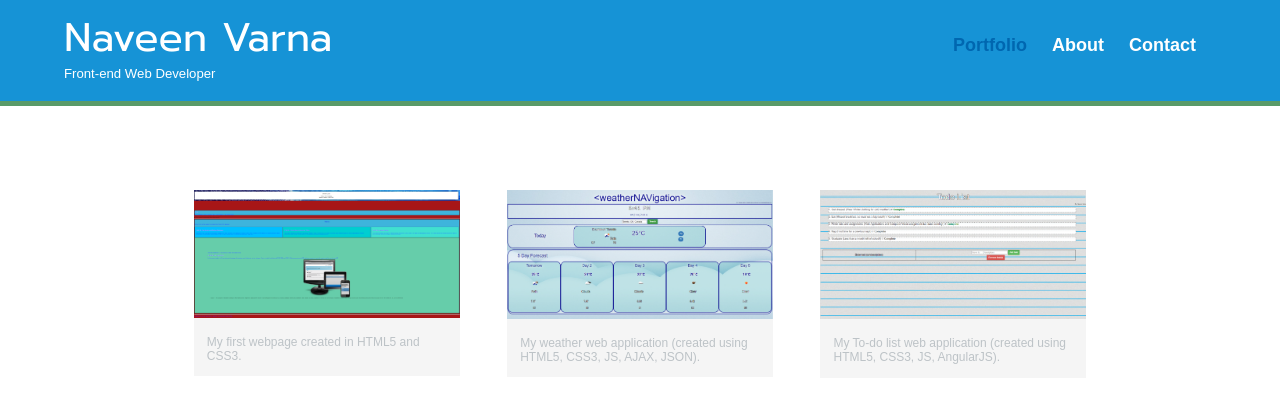
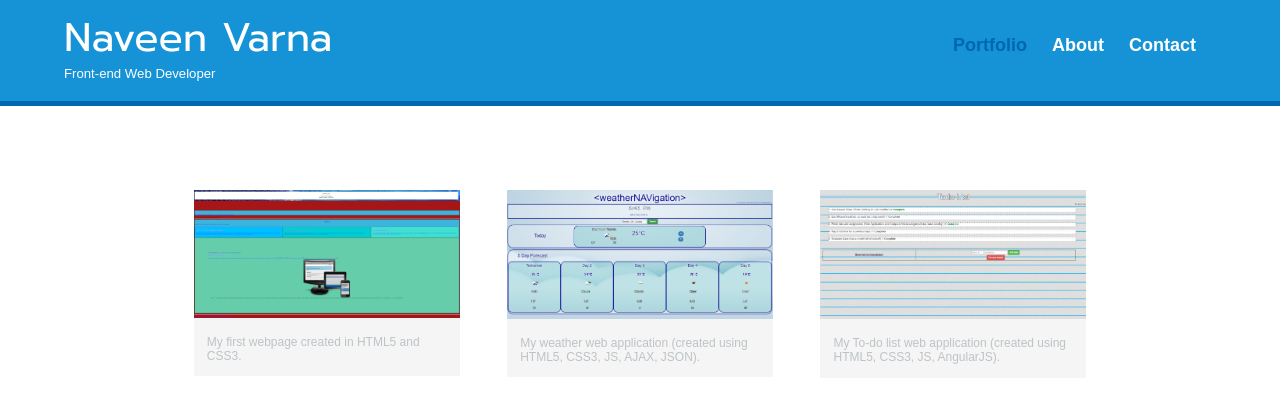
Before and after one commit to NaveenVarna/portfolio, a PHP site: page / in a window 1280 px wide. Shown: the top 420 px of the page. Run offline with PHP 8.4, Linux system fonts and the light colour scheme.

Commit message:
color change

```diff
--- a/css/main.css
+++ b/css/main.css
@@ -189,7 +189,7 @@ h1, h2 {
 }
 
 a {
-  color: #6ab47b;
+  color: #0067B0;
 }
 
 /* Nav link */
--- a/css/responsive.css
+++ b/css/responsive.css
@@ -68,7 +68,7 @@
   }
 
   header {
-    border-bottom: 5px solid #599a68;
+    border-bottom: 5px solid #0067B0;
     margin-bottom: 60px;
   }
 }
```
